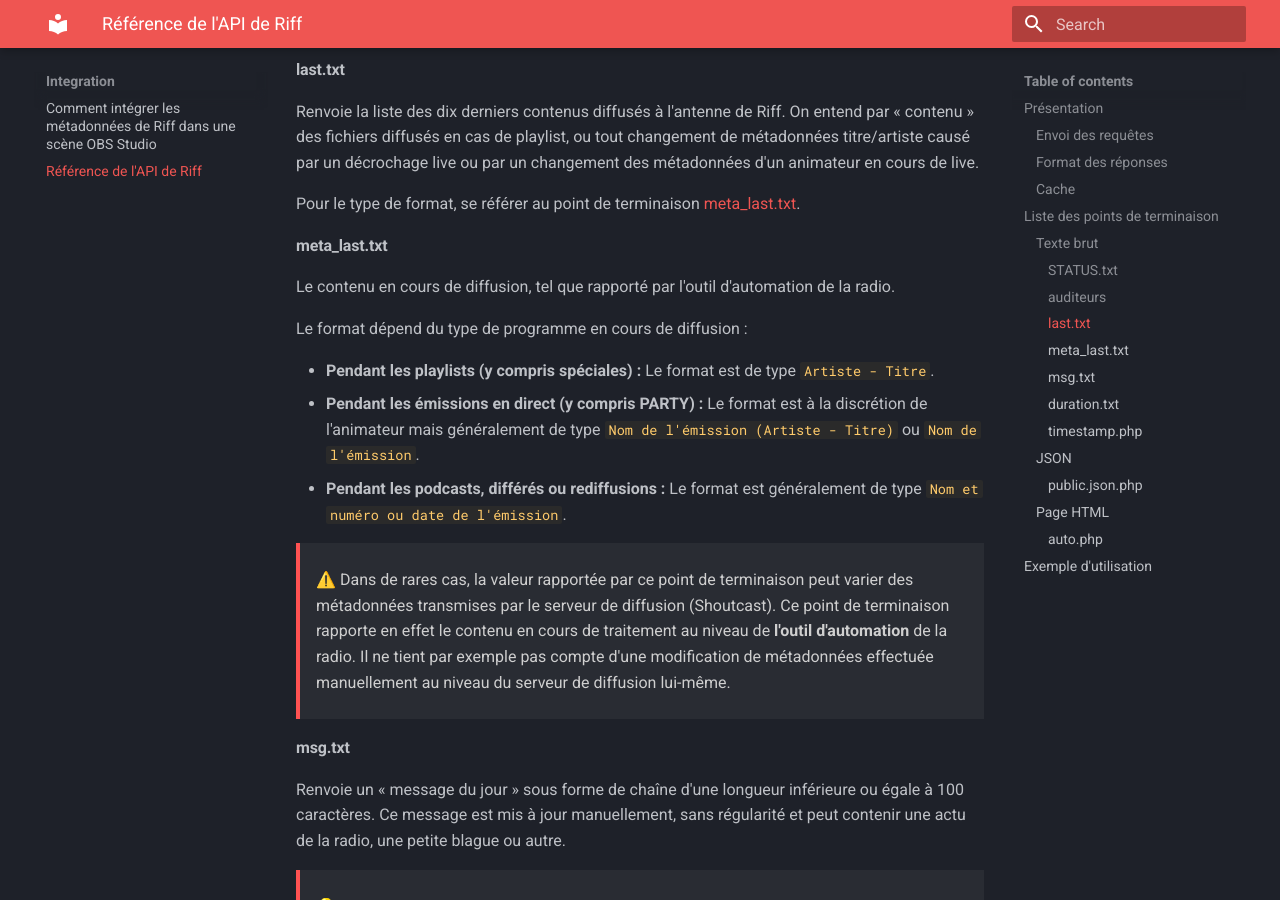
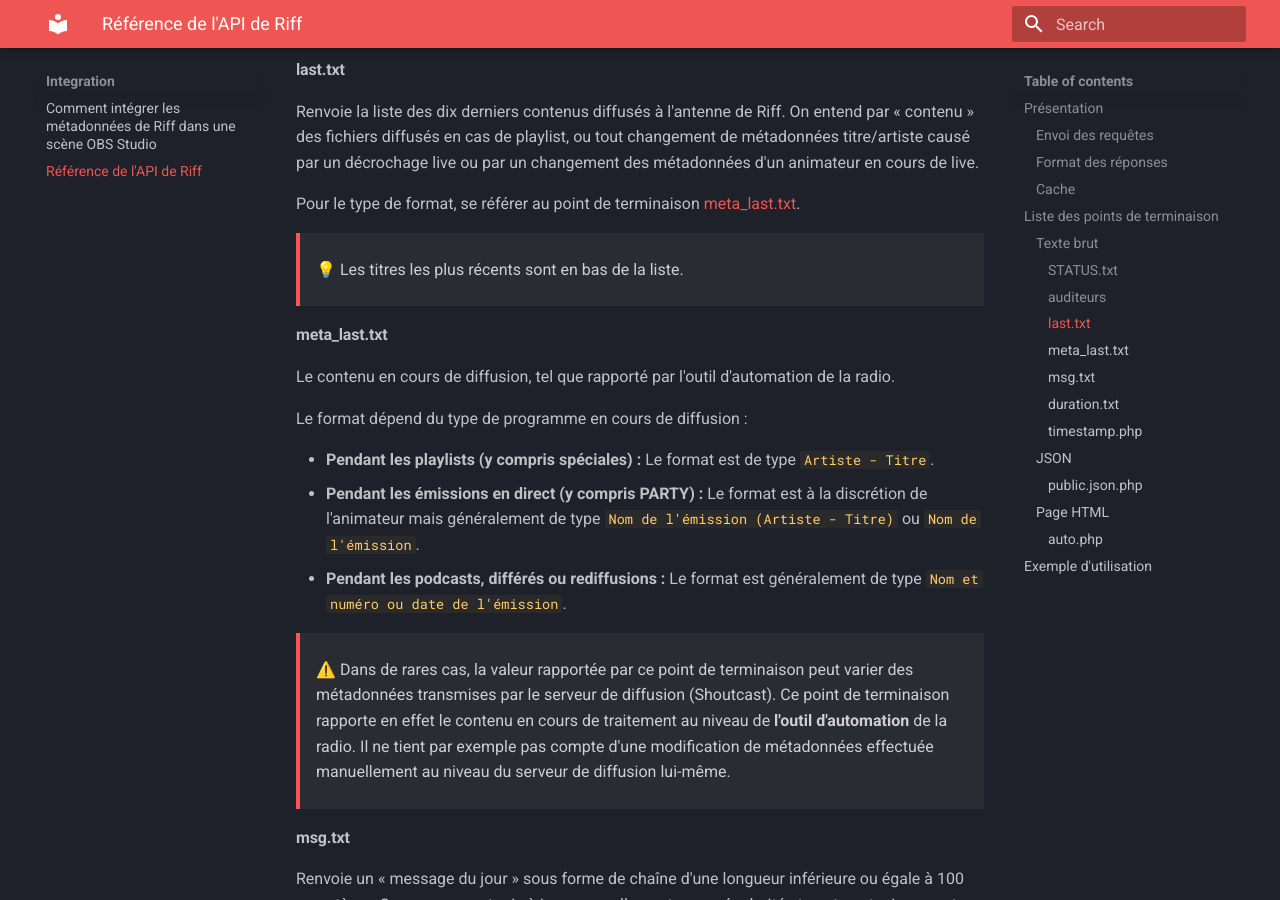
Before and after one commit to riffradio/documentation-riff, an MkDocs documentation site: the page built from docs/integration/reference-api.md, in a window 1280 px wide and 900 px high, scrolled down 2114 px. Built offline with MkDocs 1.6.1 and Material for MkDocs 9.7.7, drawn with Linux system fonts in a browser that asks for light colours.

````diff
--- a/docs/integration/reference-api.md
+++ b/docs/integration/reference-api.md
@@ -57,6 +57,8 @@ Renvoie la liste des dix derniers contenus diffusés à l'antenne de Riff. On en
 
 Pour le type de format, se référer au point de terminaison [meta_last.txt](#meta_lasttxt).
 
+> 💡 Les titres les plus récents sont en bas de la liste.
+
 #### meta_last.txt
 
 Le contenu en cours de diffusion, tel que rapporté par l'outil d'automation de la radio.
@@ -74,7 +76,7 @@ Le format dépend du type de programme en cours de diffusion :
 Renvoie un « message du jour » sous forme de chaîne d'une longueur inférieure ou égale à 100 caractères. Ce message est mis à jour manuellement, sans régularité et peut contenir une actu de la radio, une petite blague ou autre.
 
 > 💡 La réponse renvoyée par ce point de terminaison peut éventuellement être mise en cache, dans la mesure où celle-ci change peu fréquemment (une fois toutes les quelques semaines ou quelques mois).
-
+>
 > ⚠️ Le message peut être remplacé par : `/!\Error: Outdated version!!/!\`, auquel cas cela signifie que cette version de l'API n'est plus prise en charge ou que le serveur a changé d'adresse et que les URL actuellement utilisées seront bientôt désactivées. Il est recommandé d'interpréter la présence de cette chaîne comme une erreur fatale.
 
 #### duration.txt
@@ -89,7 +91,7 @@ Renvoie la durée en secondes du fichier ou contenu en cours de diffusion (lorsq
 ```
 
 > ⚠️ Le dernier \n, après le timestamp Unix, peut être présent ou absent, il est donc recommandé de prendre en charge les deux scénarios.
-
+>
 > ⚠️ Lorsque la durée du fichier est inconnue (soit qu'il s'agisse d'une émission en direct, soit que le serveur n'ait pas été capable de calculer la durée du fichier), la première valeur est remplacée par `-1`. Le timestamp reste néanmoins généré. Il reste donc possible de savoir à quelle heure et depuis combien de temps le programme a commencé.
 
 #### timestamp.php
@@ -111,7 +113,7 @@ Génère et renvoie un document json reprenant une partie des informations énum
 |currentMeta|string|Artiste - Titre|
 |**radio**|**object**|Contient les clés `listeners`, `status` et `motd`.|
 |listeners|string|Nombre d'auditeurs|
-|status|string|Type de programme en cours de diffusion (voir [STATUS.txt](#statustxt))
+|status|string|Type de programme en cours de diffusion (voir [STATUS.txt](#statustxt))|
 |motd|string|Message du moment, longueur maximale de 100 caractères|
 
  La réponse ressemble à ceci :
````
